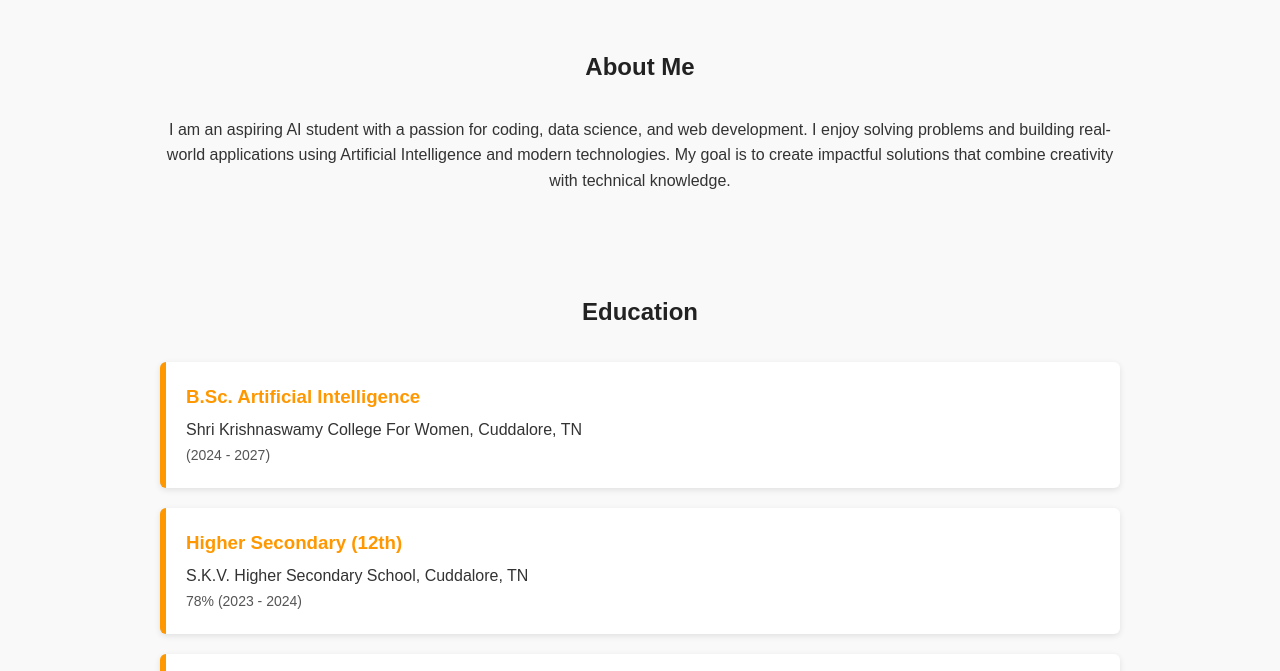
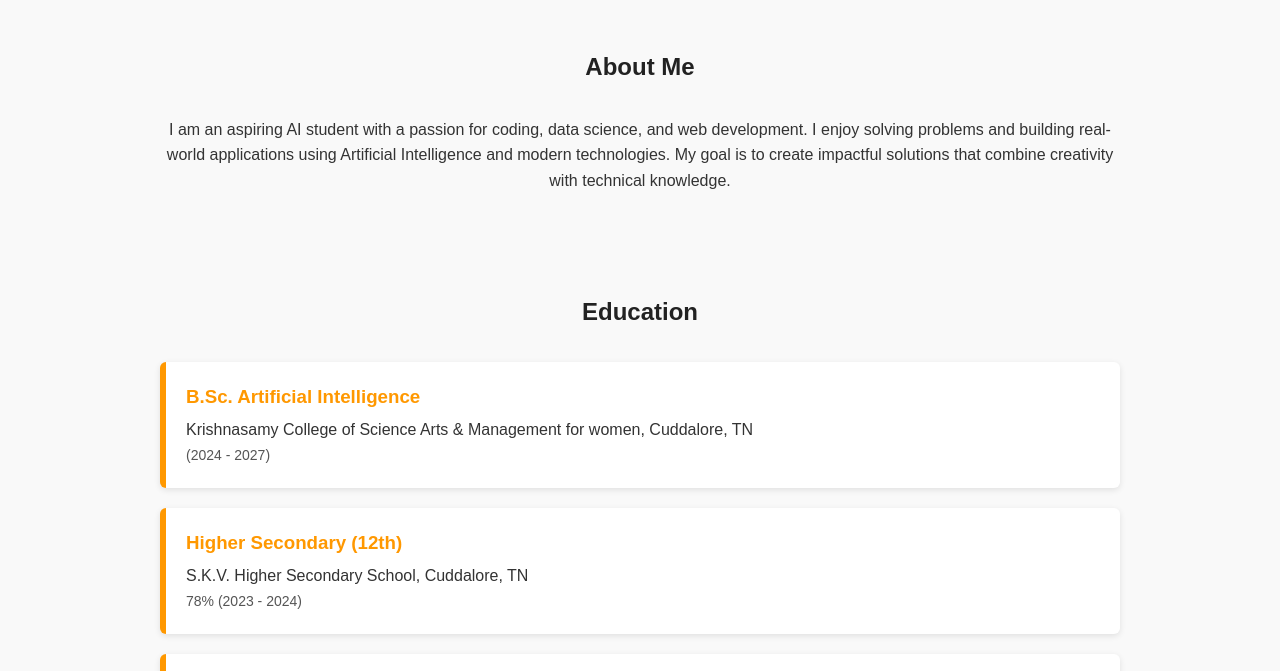
Before and after one commit to kishorekumar0814/portfolio-one, a plain HTML site: page index.html in a window 1280 px wide. Shown: the part 67-738 px from the top of the page. Drawn offline with Linux system fonts and the light colour scheme.

Commit message:
Update index.html

```diff
--- a/index.html
+++ b/index.html
@@ -40,7 +40,7 @@
     <div class="edu-list">
       <div class="edu-card">
         <h3>B.Sc. Artificial Intelligence</h3>
-        <p>Shri Krishnaswamy College For Women, Cuddalore, TN</p>
+        <p>Krishnasamy College of Science Arts & Management for women, Cuddalore, TN</p>
         <span>(2024 - 2027)</span>
       </div>
       <div class="edu-card">
```
